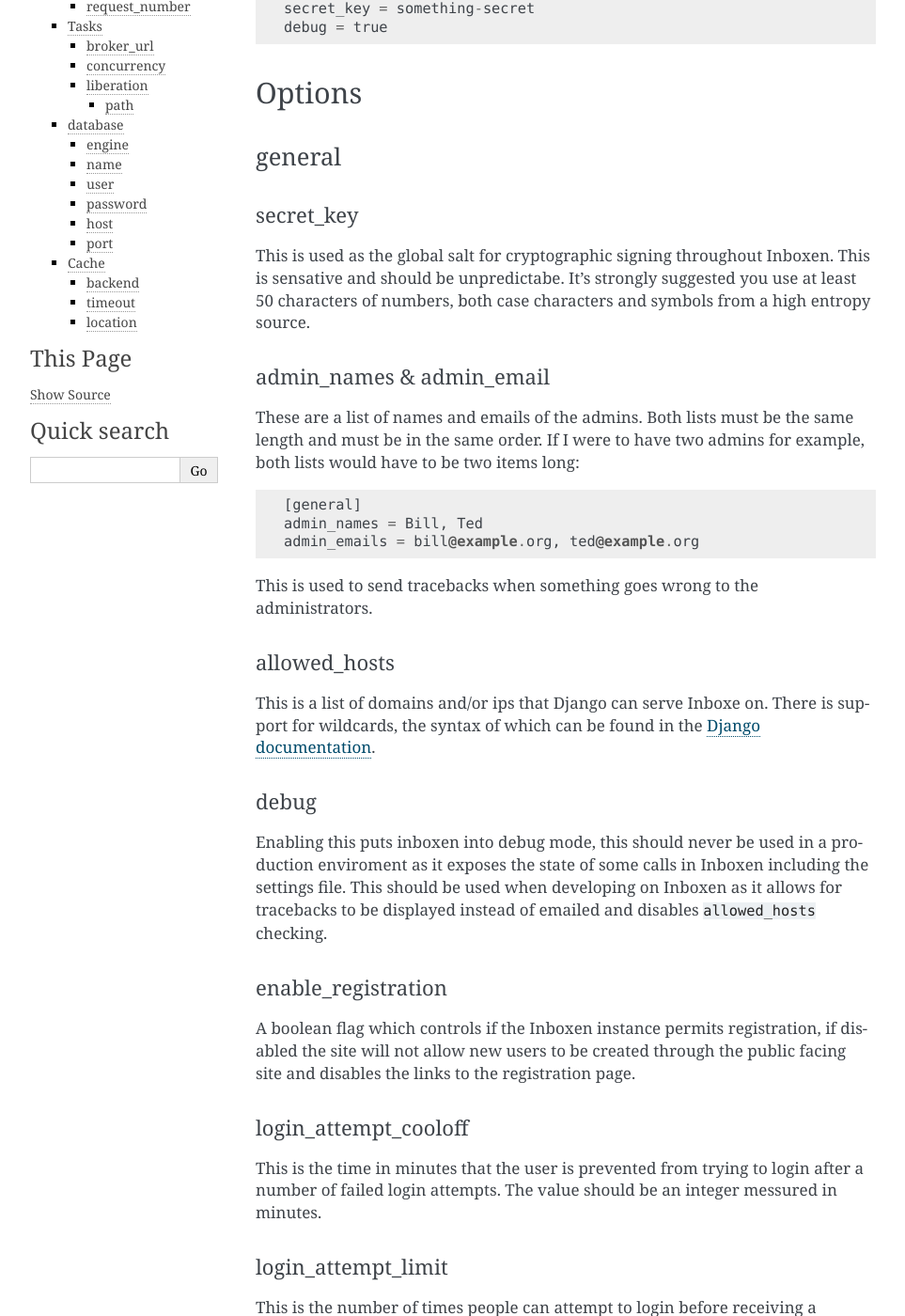
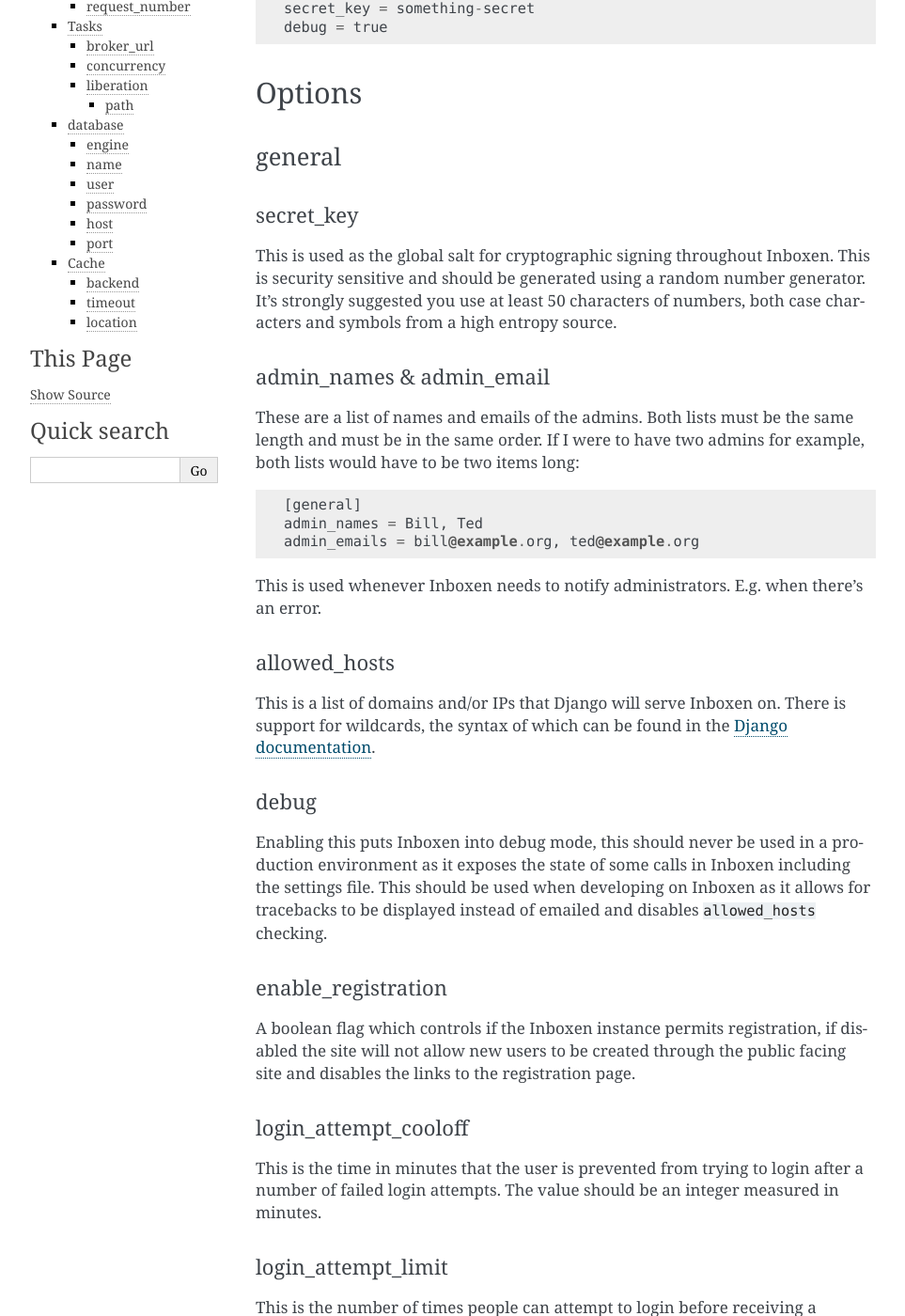
Before and after one commit to Inboxen/Inboxen, a Sphinx documentation site: the page built from docs/settings.rst, in a window 1280 px wide and 1400 px high, scrolled down 602 px. Shown: the whole window at 94% size, without its empty margins (148-1111 px from the left). Built offline with Sphinx 7.4.7, drawn with Linux system fonts in a browser that asks for light colours; some of the changed text lies outside the part shown.

Commit message:
Fix spelling and grammar in settings docs

```diff
--- a/docs/settings.rst
+++ b/docs/settings.rst
@@ -19,21 +19,21 @@
 The Setting File
 ================
 
-The settings file is required to set basic settings for the inboxen instance.
-It contains some secret information such as the ``secret_key``, you
-should ensure the permissions are set correctly and also that this file is kept
-safe as without it sessions, cookie storage and along with other things rely on
-this [0]_.
+The settings file is required to set basic option for your Inboxen instance.
+It contains some secret information such as the ``secret_key``, you should
+ensure the permissions are set correctly and also that this file is kept safe
+as without it sessions, cookie storage and along with other things rely on this
+will not work [0]_.
 
-The inboxen settings file can be located in several places on a system, it will
+The Inboxen settings file can be located in several places on a system, it will
 use the first one it finds. Inboxen looks for the files in this order:
 
-1. The path specified in the enviroment variable: ``INBOXEN_CONFIG``
+1. The path specified in the environment variable: ``INBOXEN_CONFIG``
 2. ~/.config/inboxen/settings.ini
-3. settings.ini (inside the base directory of the inboxen project)
+3. settings.ini (inside the base directory of the Inboxen project)
 
-If you're familiar with Django settings and would like to use your own settings
-module, you can set ``DJANGO_SETTINGS_MODULE`` in the usual way [1]_.
+If you're familiar with Django and would like to use your own settings module,
+you can set ``DJANGO_SETTINGS_MODULE`` in the usual way [1]_.
 
 
 Minimum Development Configuration
@@ -55,9 +55,9 @@ general
 secret_key
 ^^^^^^^^^^
 This is used as the global salt for cryptographic signing throughout Inboxen.
-This is sensative and should be unpredictabe. It's strongly suggested you use
-at least 50 characters of numbers, both case characters and symbols from a high
-entropy source.
+This is security sensitive and should be generated using a random number
+generator. It's strongly suggested you use at least 50 characters of numbers,
+both case characters and symbols from a high entropy source.
 
 admin_names & admin_email
 ^^^^^^^^^^^^^^^^^^^^^^^^^
@@ -69,18 +69,19 @@ both lists would have to be two items long::
     admin_names = Bill, Ted
     admin_emails = bill@example.org, ted@example.org
 
-This is used to send tracebacks when something goes wrong to the administrators.
+This is used whenever Inboxen needs to notify administrators. E.g. when there's
+an error.
 
 allowed_hosts
 ^^^^^^^^^^^^^
-This is a list of domains and/or ips that Django can serve Inboxe on. There is
+This is a list of domains and/or IPs that Django will serve Inboxen on. There is
 support for wildcards, the syntax of which can be found in the `Django
 documentation <https://docs.djangoproject.com/en/1.8/ref/settings/#allowed-hosts>`_.
 
 debug
 ^^^^^
-Enabling this puts inboxen into debug mode, this should never be used in a production
-enviroment as it exposes the state of some calls in Inboxen including the settings file.
+Enabling this puts Inboxen into debug mode, this should never be used in a production
+environment as it exposes the state of some calls in Inboxen including the settings file.
 This should be used when developing on Inboxen as it allows for tracebacks to be displayed
 instead of emailed and disables ``allowed_hosts`` checking.
 
@@ -94,7 +95,7 @@ login_attempt_cooloff
 ^^^^^^^^^^^^^^^^^^^^^
 This is the time in minutes that the user is prevented from trying to login
 after a number of failed login attempts. The value should be an integer
-messured in minutes.
+measured in minutes.
 
 login_attempt_limit
 ^^^^^^^^^^^^^^^^^^^
@@ -186,15 +187,14 @@ however we only support:
 | SQLite     | sqlite        | Testing and Development     |
 +------------+---------------+-----------------------------+
 
-MySQL is not supported as extensive changes to Django would be required due to
-the way our models work.
+MySQL is not supported as it is not able to create some of the indices needed
+by our models.
 
-Oracle is not supported as it's not part of our testing. We have not ruled out
-supporting it in the future.
+Oracle is not supported as we've never tested it with Inboxen.
 
 name
 ^^^^
-This is either the name of the database in PostgreSQL or the file name for
+This is either the name of the database in PostgreSQL or the file path for
 SQLite.
 
 user
@@ -226,7 +226,7 @@ Cache
 
 backend
 ^^^^^^^
-This is the caching backend for inboxen, this could be one of a number of
+This is the caching backend for Inboxen, this could be one of a number of
 supported backends:
 
 +------------+-----------------------------------------+
```
Also changed, not shown: other parts of docs/settings.rst (+5 -5 lines).
